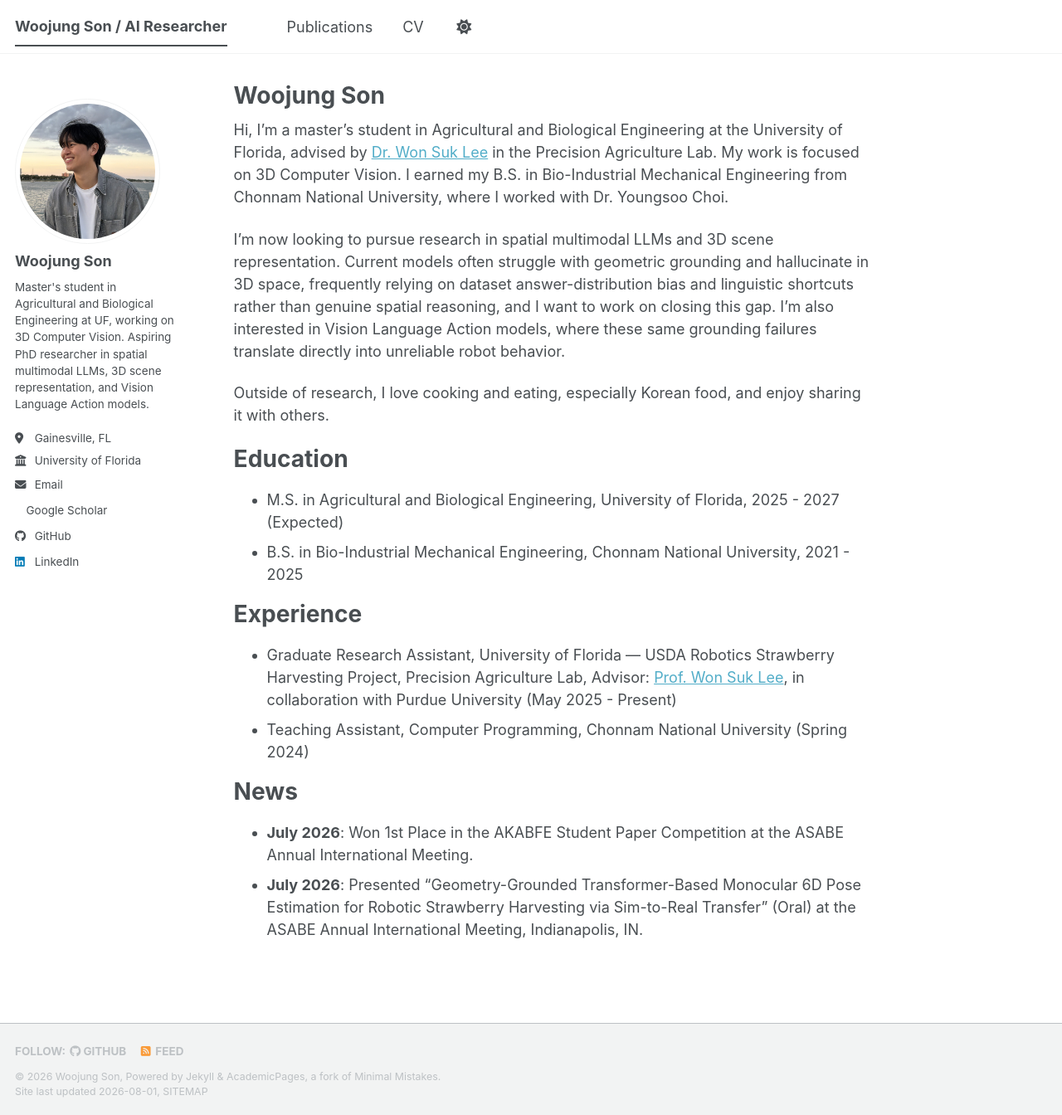
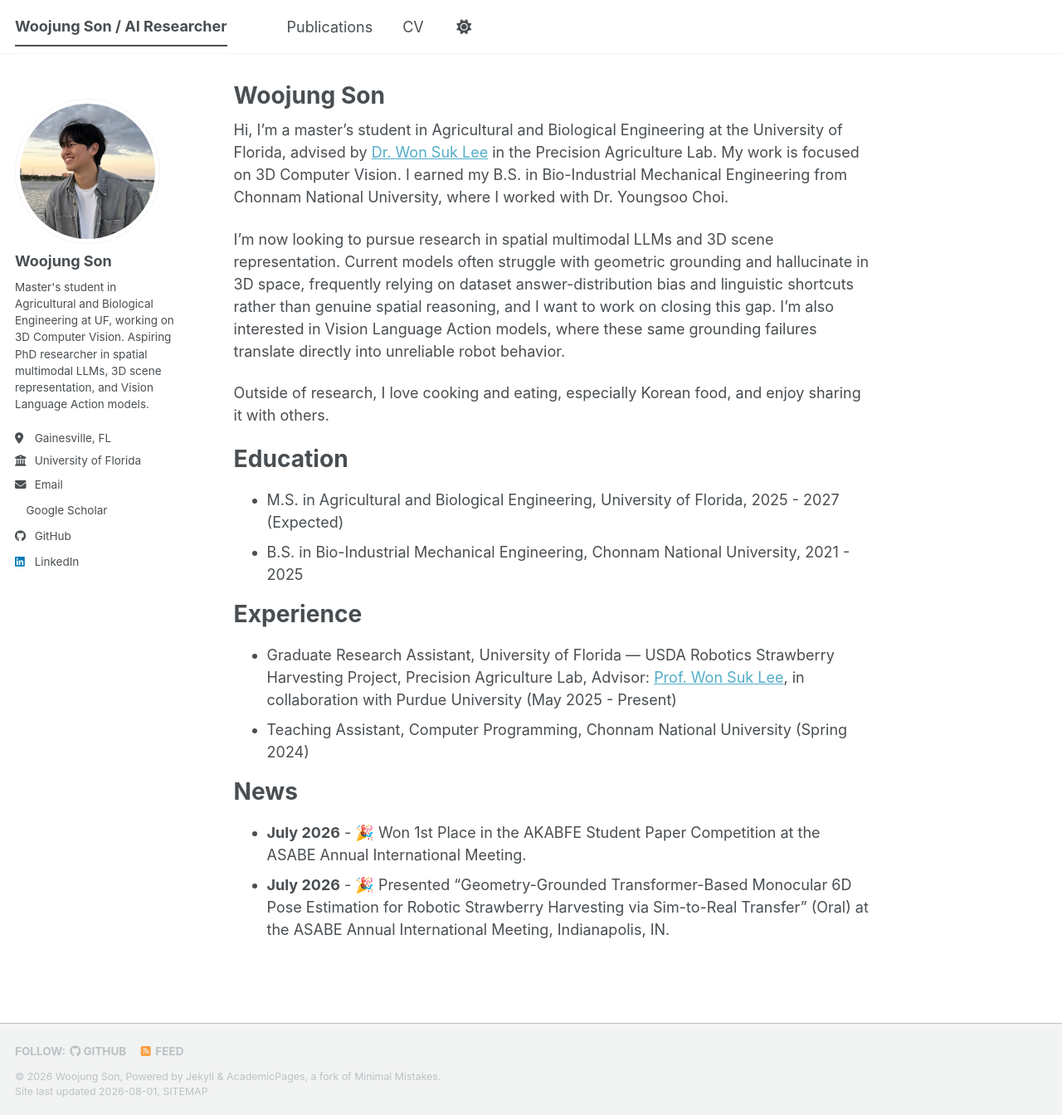
Before and after one commit to wjson2435/wjson2435.github.io, a Jekyll site: the page built from _pages/about.md, in a window 1280 px wide and 1344 px high. Shown: the whole window at 83% size. Built offline with Jekyll 4.4.1, drawn with Linux system fonts in a browser that asks for light colours; a style sheet for code colours, icons or effects is not loaded.

Commit message:
Use dash and celebration emoji in News entries

```diff
--- a/_pages/about.md
+++ b/_pages/about.md
@@ -25,5 +25,5 @@ Experience
 
 News
 ======
-* **July 2026**: Won 1st Place in the AKABFE Student Paper Competition at the ASABE Annual International Meeting.
-* **July 2026**: Presented "Geometry-Grounded Transformer-Based Monocular 6D Pose Estimation for Robotic Strawberry Harvesting via Sim-to-Real Transfer" (Oral) at the ASABE Annual International Meeting, Indianapolis, IN.
+* **July 2026** - 🎉 Won 1st Place in the AKABFE Student Paper Competition at the ASABE Annual International Meeting.
+* **July 2026** - 🎉 Presented "Geometry-Grounded Transformer-Based Monocular 6D Pose Estimation for Robotic Strawberry Harvesting via Sim-to-Real Transfer" (Oral) at the ASABE Annual International Meeting, Indianapolis, IN.
```
